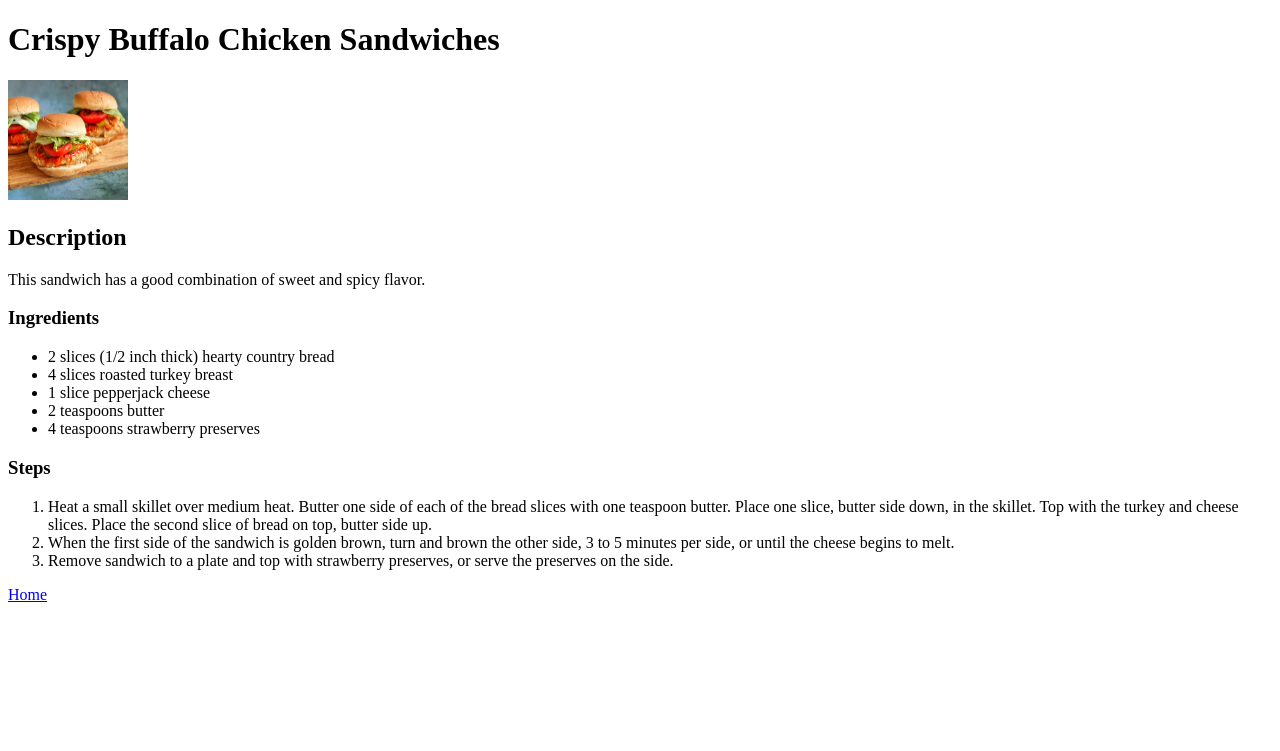
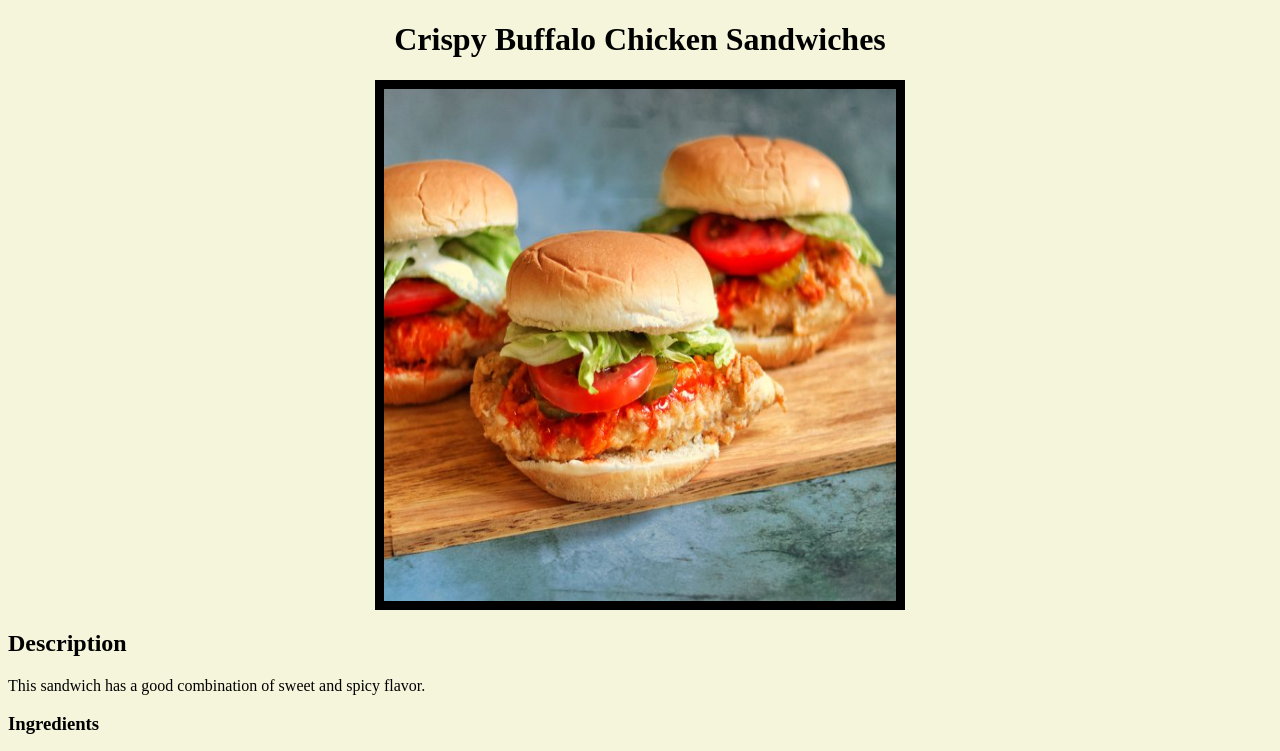
Before and after one commit to onebas/odin-recipes, a plain HTML site: page recipes/crispchicksandwich.html in a window 1280 px wide. Shown: the top 751 px of the page. Drawn offline with Linux system fonts and the light colour scheme.

Commit message:
Add color and positioning

```diff
--- a/recipes/crispchicksandwich.html
+++ b/recipes/crispchicksandwich.html
@@ -2,11 +2,12 @@
 <html lang="en">
     <head>
         <meta charset="UTF-8">
+        <link rel="stylesheet" href="../styles.css">
         <title>Crispy Buffalo Chicken Sandwiches | Recipes</title>
     </head>
     <body>
         <h1>Crispy Buffalo Chicken Sandwiches</h1>
-        <img src="../images/crispybuffalo.jpg" alt="crispchicksandwich" height="120" width="120">
+        <img src="../images/crispybuffalo.jpg" alt="crispchicksandwich" height="512" width="512">
         <h2>Description</h2>
         <p>This sandwich has a good combination of sweet and spicy flavor.</p>
         <h3>Ingredients</h3>
--- /dev/null
+++ b/styles.css
@@ -0,0 +1,12 @@
+body{
+    background-color: beige;
+}
+
+h1{
+    text-align: center;
+}
+img{
+    display: block;
+    margin: 0 auto;
+    border: 9px solid black;
+}
```
Also changed, not shown: index.html (+1 -0 lines), recipes/macronisalad.html (+2 -1 lines), recipes/turkeysandwich.html (+2 -1 lines).
